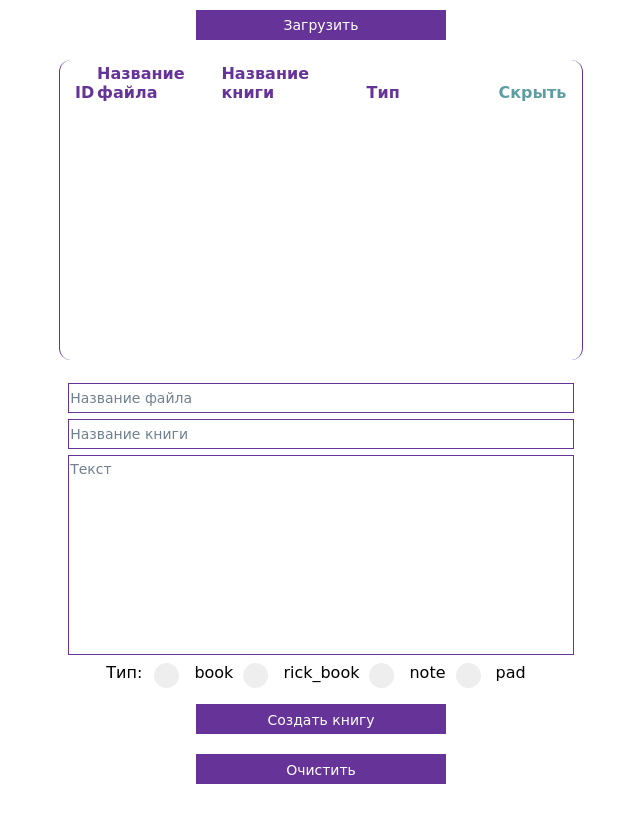
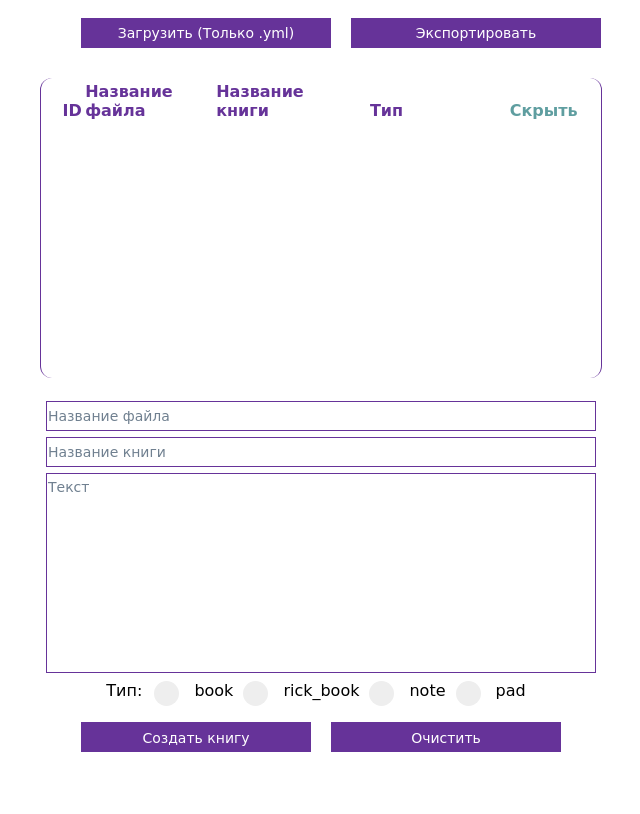
Before and after one commit to Ikamari/ariadna_books, a React app: page / in a window 1280 px wide. Shown: the whole page, without its empty margins (319-959 px from the left). Built offline with nearby package versions, Linux system fonts and the light colour scheme.

Commit message:
Added book assemble and export as bunch of txt in Zip

```diff
--- a/app/App.js
+++ b/app/App.js
@@ -1,15 +1,19 @@
 // React
 import React, { Component } from 'react'
 // Components
-import FileLoader from './components/BookLoader'
+import BookLoader from './components/BookLoader'
 import BookList from './components/BookTable'
 import BookEditor from './components/BookEditor'
+import BookExport from './components/BookExport'
 
 export default  class App extends Component {
     render() {
         return(
             <div className="app">
-                <FileLoader extension='yml'/>
+                <div className='row'>
+                    <BookLoader extension='yml'/>
+                    <BookExport/>
+                </div>
                 <BookList/>
                 <BookEditor/>
             </div>
--- a/app/components/BookEditor.js
+++ b/app/components/BookEditor.js
@@ -96,6 +96,7 @@ class BookEditor extends Component {
                         <span className='book-type-select-label'>Тип:</span>
                         {BOOK_TYPES.map((text, index) => this.renderBookTypeRadio(text, index))}
                     </div>
+                    <div className='row'>
                         <button className='add-book-button'
                                 onClick={editingId !== null ? (e) => this.acceptChanges(editingId, e) : (e) => this.saveBook(e)}>
                             {editingId !== null ? `Применить изменения (id: ${editingId})` : 'Создать книгу'}
@@ -104,6 +105,7 @@ class BookEditor extends Component {
                                 onClick={(e) => this.clearFields(e)}>
                             {editingId !== null ? 'Отменить изменения' : 'Очистить'}
                         </button>
+                    </div>
                 </form>
             </div>
         )
--- /dev/null
+++ b/app/components/BookExport.js
@@ -0,0 +1,68 @@
+// React
+import React, { Component } from 'react'
+// Redux
+import { connect } from 'react-redux'
+import { bindActionCreators } from 'redux';
+// JSZip
+import JSZip from "jszip";
+// Filesaver
+import FileSaver from 'filesaver.js-npm';
+
+const BOOK_TYPES = ['book', 'rick_book', 'note', 'pad'];
+
+class BookExport extends Component {
+    makeFile(book) {
+        return {
+            filename: `${book.name}.txt`,
+            content: `#!${BOOK_TYPES[book.type]}\n${book.title}\n${book.text}`
+        }
+    }
+
+    fillZip(zip) {
+        const { books } = this.props;
+
+        books.map((book) => {
+            const { filename, content } = this.makeFile(book);
+
+            zip.file(filename, content);
+        });
+    }
+
+    startExport() {
+        const { changeLoadingStatus } = this.props;
+        let zip = new JSZip();
+
+        changeLoadingStatus();
+        this.fillZip(zip);
+        zip.generateAsync({type:"blob"})
+            .then(function(content) {
+                FileSaver.saveAs(content, "books.zip");
+                changeLoadingStatus();
+            });
+    }
+
+    render() {
+        const { isLoading } = this.props;
+        return (
+            <div className='book-export'>
+                <div className="book-export-button" onClick={() => this.startExport()}>
+                    {isLoading ? 'Выполняю...' : 'Экспортировать'}
+                </div>
+            </div>
+        )
+    }
+}
+
+// Actions
+import { changeLoadingStatus } from '../actions/processStatus'
+
+const mapDispatchToProps = dispatch => ({
+    changeLoadingStatus: bindActionCreators(changeLoadingStatus, dispatch),
+});
+
+const mapStateToProps = state => ({
+    books: state.books.books,
+    isLoading: state.processStatus.loading,
+});
+
+export default connect(mapStateToProps, mapDispatchToProps)(BookExport)
--- a/app/components/BookLoader.js
+++ b/app/components/BookLoader.js
@@ -53,7 +53,7 @@ class BookLoader extends Component {
             <div className='book-loader'>
                 <label
                     htmlFor={'file-upload'}
-                ><div className='file-upload-button'>Загрузить</div></label>
+                ><div className='file-upload-button'>Загрузить (Только .yml)</div></label>
                 <input id='file-upload' className='hidden' name='files' onChange={(event) => {
                     event.preventDefault();
                     console.log('Loaded files:', event.target.files);
--- a/app/components/BookTable.js
+++ b/app/components/BookTable.js
@@ -43,6 +43,7 @@ class BookTable extends Component {
         const { books } = this.props;
         const hidden = this.state.hiddenTableElements;
         return (
+            <div className='book-table-wrapper'>
                 <div className={'book-table' + (hidden ? ' hidden-elements' : '')}>
                     {!hidden ?
                         <div className='book-table-element'>
@@ -62,6 +63,7 @@ class BookTable extends Component {
                     {!hidden ?
                         books.map((bookData, index) => this.drawBookElement(bookData, index)) : null}
                 </div>
+            </div>
         )
     }
 }
--- a/package.json
+++ b/package.json
@@ -18,6 +18,7 @@
     "babel": "^6.23.0",
     "babel-core": "^6.26.0",
     "babel-loader": "^7.1.2",
+    "filesaver.js-npm": "^1.0.1",
     "jszip": "^3.1.5",
     "prop-types": "^15.6.0",
     "react": "^16.0.0",
--- a/public/styles/main.css
+++ b/public/styles/main.css
@@ -6,6 +6,12 @@
     display: block;
     width: 100%;
     height: 100%;
+}
+
+.app .row {
+    display: flex;
+    width: 500px;
+    margin: 0 auto;
 }
 
 /*////////////////////////////////////////*/
@@ -23,18 +29,41 @@
 /*///////////////BOOK TABLE///////////////*/
 /*////////////////////////////////////////*/
 
-.book-table {
+.book-table-wrapper {
     display: block;
-    height: 300px;
     width: 40%;
-    padding: 0 8px;
+    min-width: 560px;
     margin: 0 auto;
     border-right: 1px solid rebeccapurple;
     border-left: 1px solid rebeccapurple;
     border-radius: 12px;
+}
+
+.book-table {
+    display: block;
+    height: 300px;
+    width: 95%;
+    padding: 0 8px;
+    margin: 0 auto;
     font-family: "Comic Sans MS", cursive;
     overflow-y: auto;
     transition-duration: 0.3s;
+}
+
+.book-table::-webkit-scrollbar-track {
+    -webkit-box-shadow: inset 0 0 6px rgba(0,0,0,0.3);
+    background-color: #F5F5F5;
+}
+
+.book-table::-webkit-scrollbar {
+    width: 4px;
+    background-color: #F5F5F5;
+    cursor: pointer;
+}
+
+.book-table::-webkit-scrollbar-thumb {
+    -webkit-box-shadow: inset 0 0 6px rgba(0,0,0,.3);
+    background-color: rebeccapurple;
 }
 
 .book-table.hidden-elements {
@@ -137,6 +166,7 @@
     display: flex;
     flex-direction: column;
     width: 40%;
+    min-width: 550px;
     margin: 0 auto;
 }
 
@@ -175,10 +205,14 @@
     font-family: "Comic Sans MS", cursive;
 }
 
-.book-editor .add-book-button, .cancel-book-button, .file-upload-button {
+/*////////////////////////////////////////*/
+/*////////////////BUTTONS/////////////////*/
+/*////////////////////////////////////////*/
+
+.book-editor .add-book-button, .cancel-book-button, .file-upload-button, .book-export-button {
     height: 30px;
     width: 250px;
-    margin: 10px auto;
+    margin: 10px;
     font-size: 14px;
     line-height: 30px;
     font-family: "Comic Sans MS", cursive, sans-serif;
@@ -190,7 +224,7 @@
     border: none;
 }
 
-.book-editor .add-book-button:hover, .cancel-book-button:hover, .file-upload-button:hover {
+.book-editor .add-book-button:hover, .cancel-book-button:hover, .file-upload-button:hover, .book-export-button:hover {
     background-color: mediumpurple;
 }
 
```
Lines whose indentation alone changed are shown as unchanged.
